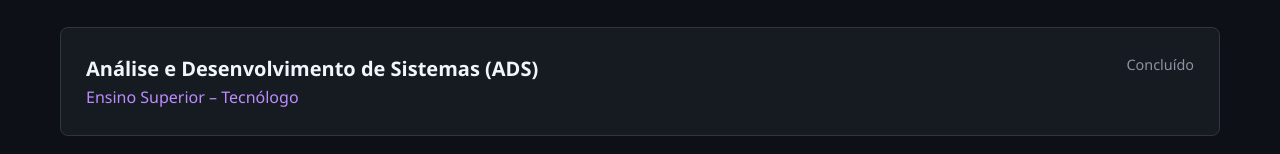
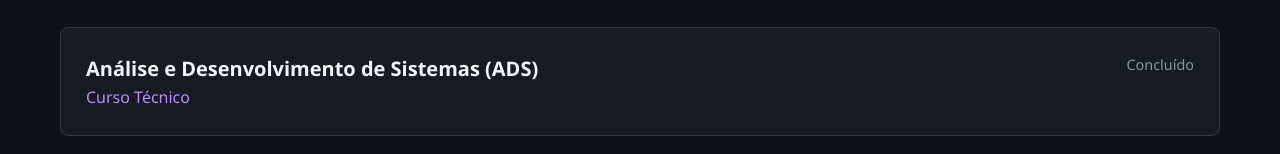
Before and after one commit to BRENOP24/brenoportifolio, a plain HTML site: page index.html in a window 1280 px wide. Shown: the part 2479-2633 px from the top of the page. Drawn offline with Linux system fonts and the light colour scheme.

Commit message:
Update experience company description in index.html

```diff
--- a/index.html
+++ b/index.html
@@ -219,7 +219,7 @@
                 <div class="exp-header">
                     <div>
                         <h3 class="exp-cargo">Análise e Desenvolvimento de Sistemas (ADS)</h3>
-                        <span class="exp-empresa">Ensino Superior – Tecnólogo</span>
+                        <span class="exp-empresa">Curso Técnico</span>
                     </div>
                     <span class="exp-data">Concluído</span>
                 </div>
```
